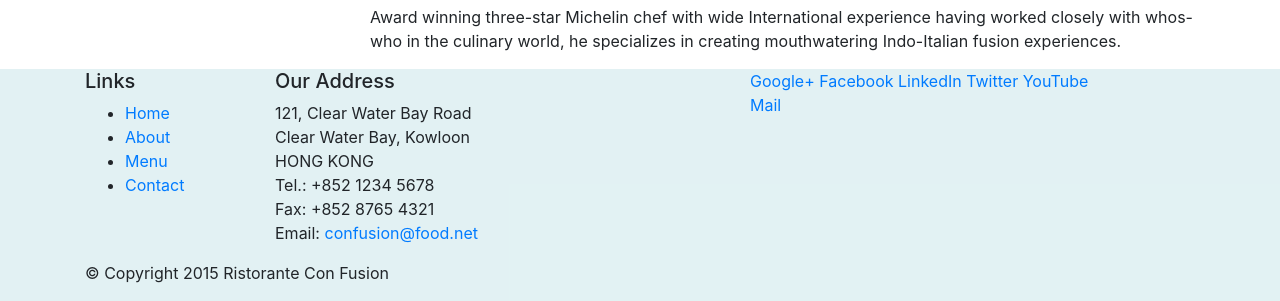
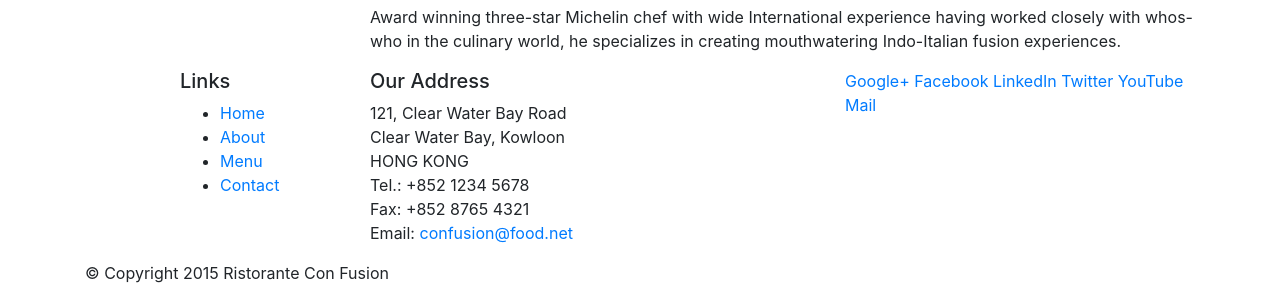
Before and after one commit to wilcoln/confusion, a website: page www/index.html in a window 1280 px wide. Shown: the part 579-880 px from the top of the page. Drawn offline with nearby package versions, Linux system fonts and the light colour scheme.

Commit message:
System Grid part 1

```diff
--- a/www/index.html
+++ b/www/index.html
@@ -14,7 +14,7 @@
 
 <body>
 
-    <header  class = "jumbotron" style="background:rgba(214,236,238,0.7);">
+    <header  class = "jumbotron">
         <div class = "container">
             <div class = "row">
                 <div class="col-12 col-sm-8">
@@ -61,10 +61,10 @@
         </div>
     </div>
 
-    <footer style="background:rgba(214,236,238,0.7);">
+    <footer>
         <div class="container">
             <div class="row">
-                <div class="col-5 col-sm-2">
+                <div class="col-5 offset-1 col-sm-2">
                     <h5>Links</h5>
                     <ul>
                         <li><a href="#">Home</a></li>
```
